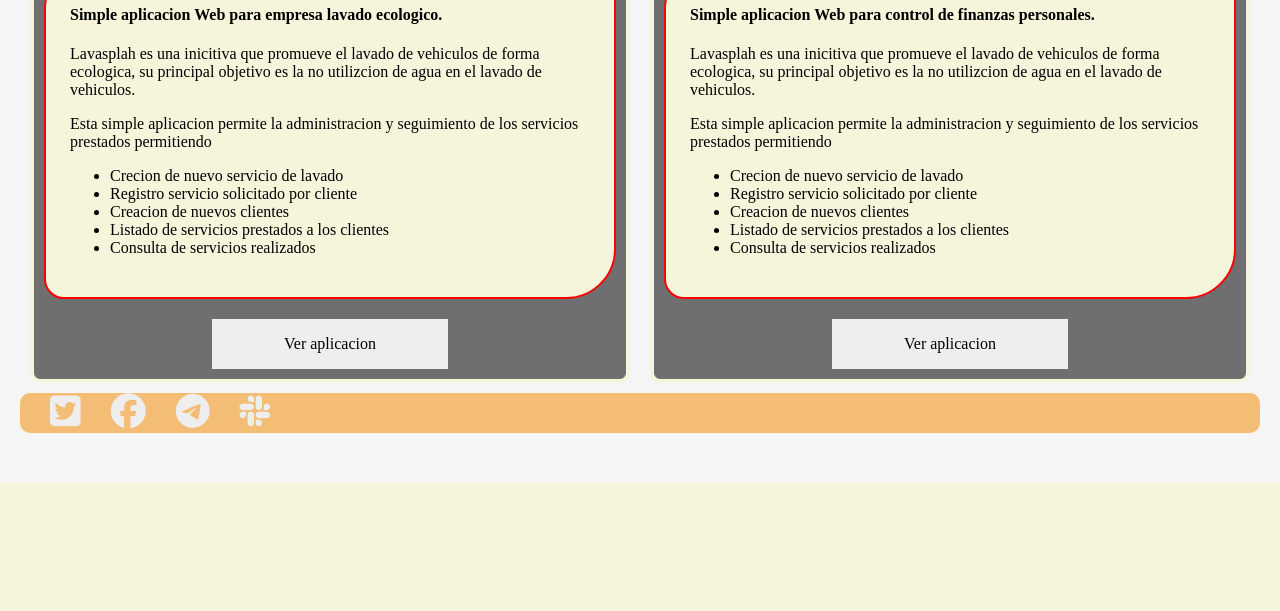
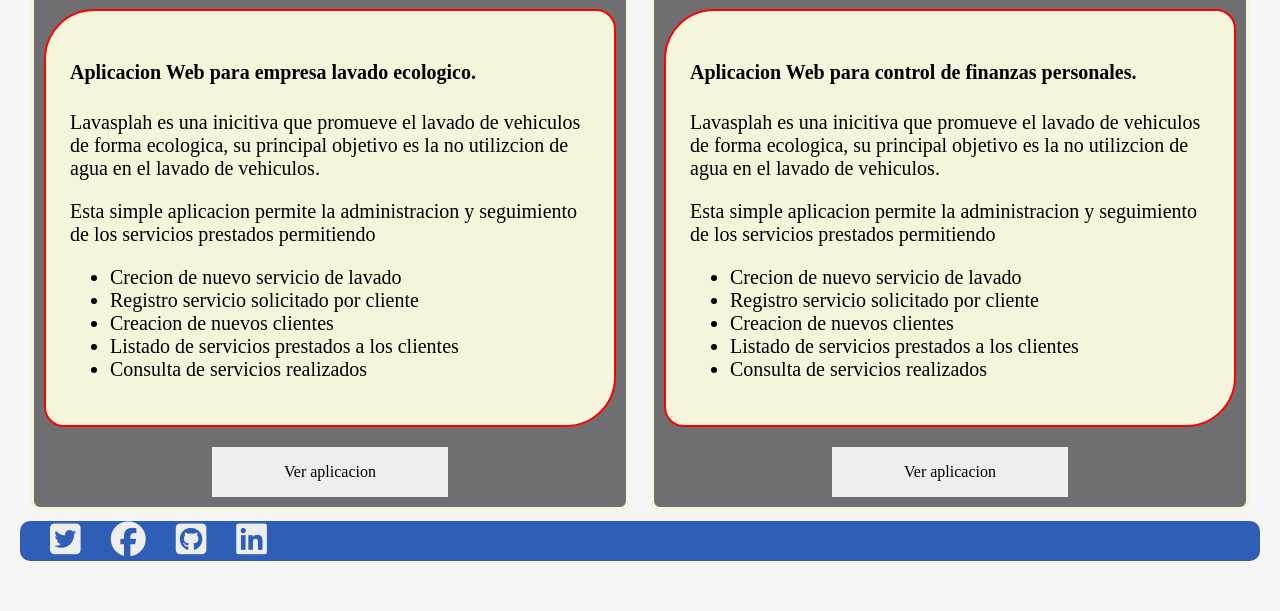
Before and after one commit to Redoxfox/mysite, a Flask app: template app/templates/index.html in a window 1280 px wide. Shown: the part 1218-1829 px from the top of the page. Before the commit the page ends 1701 px from the top, so only its background shows below. Run offline with Flask 2, Linux system fonts and the light colour scheme; the template is opened without the code that fills it, so the values that code supplies are empty; parts of the project's set-up code (start-up, migrations or seed data) failed here and were passed over; some libraries are stand-ins or nearby versions.

Commit message:
Maquetacion y estilos>>>Redes sociales tamaño de letra  V. inestable

```diff
--- a/app/static/css/base.css
+++ b/app/static/css/base.css
@@ -145,7 +145,7 @@ html, body {
 {
     background: rgb(245, 239, 239);
     grid-column: 1/4;
-    height: 350px;
+    height: 400px;
     border: 2px solid green;
     padding-bottom: 10px;
     padding-left: 10px;
@@ -171,23 +171,24 @@ html, body {
     margin-left: 0px;
     margin-right: 0px;
     padding-right: 10px;
-
+    font-size: 20px;
     background:burlywood;
 }
 
-.parrafos{
-    font-size: 30px;
+p{
+    font-size: 20px;
 }
 
 .container .titulo-proyectos
 {
     grid-column: 1/5;
-    font-size:30px;
+    font-size: 30px;
     height: 50px;
     font-weight: bold;
     margin-bottom: 50px;
 
 }
+
 
 .titulo-proyectos hr{
     border: 0;
@@ -295,6 +296,14 @@ color: white;
     color: black;
 }
 
+.items-app{
+    font-size: 20px;
+}
+
+.titulo-items-app{
+    font-size: 20px;
+}
+
 .footer{
     grid-column: 1/5;
     height: 70px;
@@ -303,7 +312,7 @@ color: white;
 }
 
 .footer .sociales{
-    background: rgb(243, 189, 118);
+    background: rgb(46, 94, 182);
     display: flex;
     flex-direction: row;
     justify-content: left;
--- a/app/templates/home_ls.html
+++ b/app/templates/home_ls.html
@@ -41,7 +41,7 @@
               <ul class="navbar2">
                 <li class="sub-items"><a href="{{url}}/NewOfServicio">Crear oferta de servicio</a></li>
                 <li class="sub-items"><a href="{{url}}/NewServicioPtado">Nuevo servicio prestado</a></li>
-                <li class="sub-items"><a href="{{url}}/ListaOfServicios">Lista de servicios</a></li>
+                <li class="sub-items"><a href="{{url}}/ListaOfServicios">Nuestros servicios</a></li>
                 <li class="sub-items"><a href="{{url}}/ProcesarServicios">Saldo de servicios</a></li>
               </ul>
             </div>
--- a/app/templates/index.html
+++ b/app/templates/index.html
@@ -86,7 +86,7 @@
         <h2>Lavasplash lavado ecologico</h2>
         <img class="img-project" src="https://picsum.photos/300/300" >
         <div class="float-lateral">
-            <h4 ><strong>Simple aplicacion Web para empresa lavado ecologico.</strong></h4>
+            <h4 class="titulo-items-app"><strong>Aplicacion Web para empresa lavado ecologico.</strong></h4>
             <p >
                 Lavasplah es una inicitiva que promueve el lavado de vehiculos de forma ecologica, su principal
                 objetivo es la no utilizcion de agua en el lavado de vehiculos.
@@ -96,11 +96,11 @@
             </p>
             <p>
                 <ul>
-                    <li>Crecion de nuevo servicio de lavado</li>
-                    <li>Registro servicio solicitado por cliente</li>
-                    <li>Creacion de nuevos clientes</li>
-                    <li>Listado de servicios prestados a los clientes</li>
-                    <li>Consulta de servicios realizados</li>
+                    <li class="items-app">Crecion de nuevo servicio de lavado</li>
+                    <li class="items-app">Registro servicio solicitado por cliente</li>
+                    <li class="items-app">Creacion de nuevos clientes</li>
+                    <li class="items-app">Listado de servicios prestados a los clientes</li>
+                    <li class="items-app">Consulta de servicios realizados</li>
                 </ul>
             </p>
         </div>
@@ -112,7 +112,7 @@
             <h2>Control de finanazas personales</h2>
             <img class="img-project"  src="https://picsum.photos/300/300">
             <div class="float-lateral">
-                <h4 ><strong>Simple aplicacion Web para control de finanzas personales. </strong></h4>
+                <h4 class="titulo-items-app"><strong>Aplicacion Web para control de finanzas personales. </strong></h4>
                 <p >
                     Lavasplah es una inicitiva que promueve el lavado de vehiculos de forma ecologica, su principal
                     objetivo es la no utilizcion de agua en el lavado de vehiculos.
@@ -122,11 +122,11 @@
                 </p>
                 <p>
                     <ul>
-                        <li>Crecion de nuevo servicio de lavado</li>
-                        <li>Registro servicio solicitado por cliente</li>
-                        <li>Creacion de nuevos clientes</li>
-                        <li>Listado de servicios prestados a los clientes</li>
-                        <li>Consulta de servicios realizados</li>
+                        <li class="items-app">Crecion de nuevo servicio de lavado</li>
+                        <li class="items-app">Registro servicio solicitado por cliente</li>
+                        <li class="items-app">Creacion de nuevos clientes</li>
+                        <li class="items-app">Listado de servicios prestados a los clientes</li>
+                        <li class="items-app">Consulta de servicios realizados</li>
                     </ul>
                 </p>
             </div>
@@ -140,10 +140,10 @@
 
   <footer class="footer">
       <div class="sociales">
-          <a href="#"><i class="fab fa-twitter-square"></i></a>
-          <a href="#"><i class="fab fa-facebook"></i></a>
-          <a href="#"><i class="fab fa-telegram-plane"></i></a>
-          <a href="#"><i class="fab fa-slack"></i></a>
+          <a href="https://twitter.com/CarlosM06905817"><i class="fab fa-twitter-square"></i></a>
+          <a href="https://www.facebook.com/cmrestrepo1"><i class="fab fa-facebook"></i></a>
+          <a href="https://github.com/Redoxfox"><i class="fab fa-github-square"></i></i></a>
+          <a href="https://www.linkedin.com/in/carlos-torres-b2446629/"><i class="fab fa-linkedin"></i></a>
       </div>
   </footer>
 
```
Also changed, not shown: app/routes/project/lavasplah.py (+64 -0 lines).
